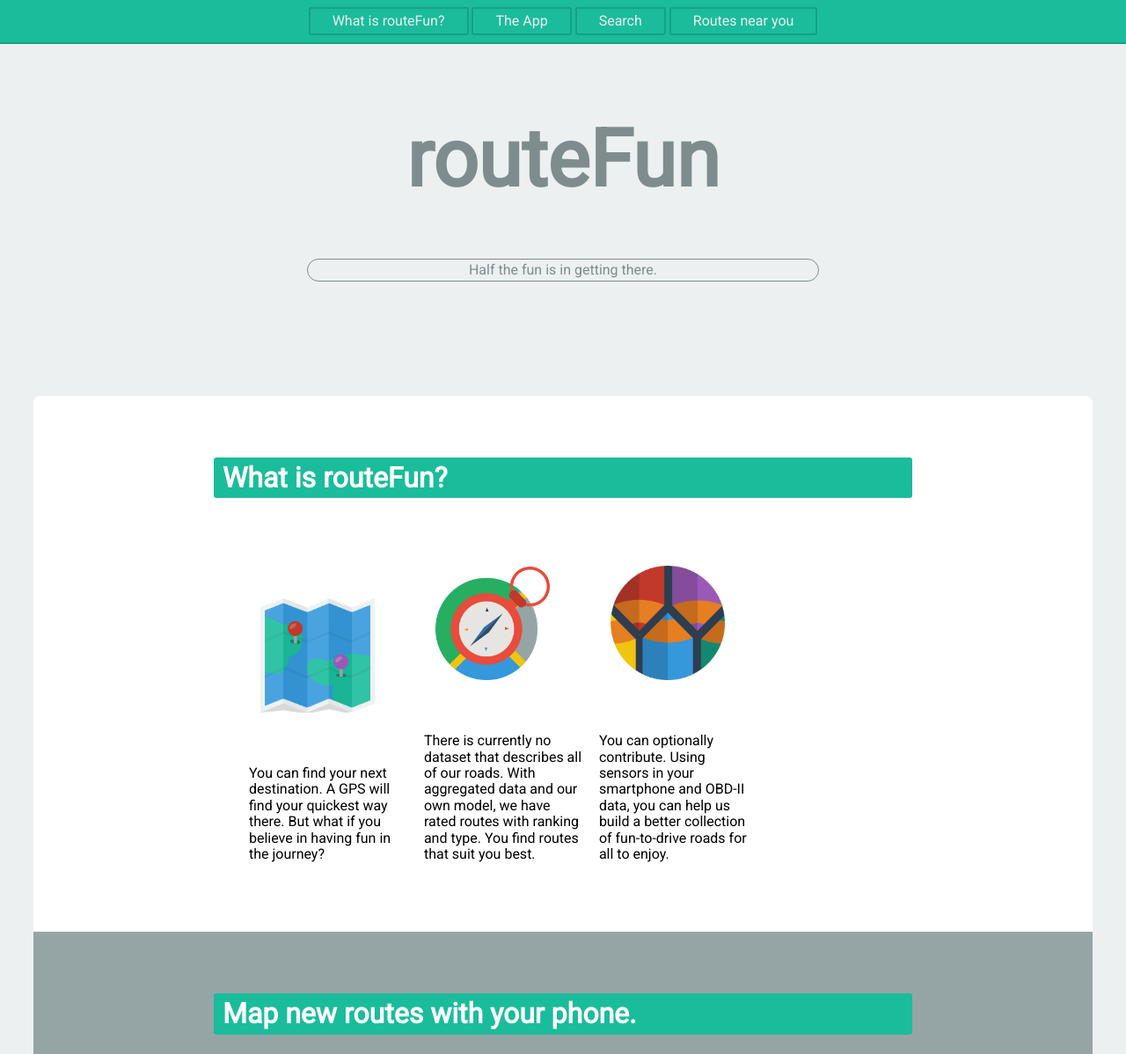
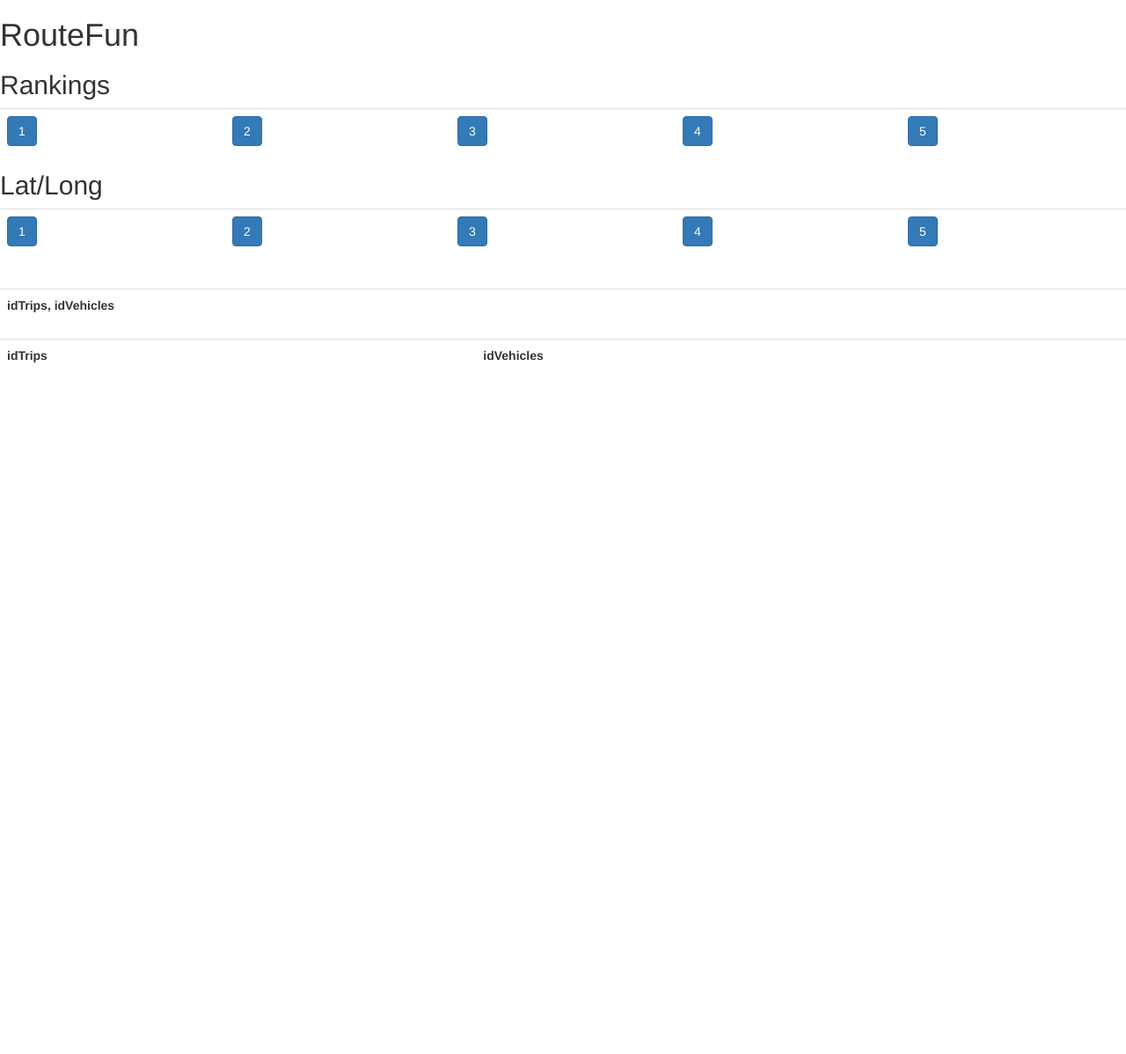
Before and after one commit to darkmatter08/routefun, a Django app: page / in a window 1280 px wide. Shown: the top 1198 px of the page at 88% size. After the commit the page ends 412 px from the top, so only its background shows below. Run offline with Django 3.2, Linux system fonts and the light colour scheme; data that the repository does not hold is empty; some libraries are stand-ins or nearby versions.

Commit message:
created new development webpage, server successfully passes results and gps to frontend. TODO: Frontend displays gps data on map.

```diff
--- /dev/null
+++ b/routefun/templates/alternate.html
@@ -0,0 +1,130 @@
+<!-- Alternative Homepage for testing-->
+<!DOCTYPE html>
+<html lang="en">
+	<head>
+		<script src="//ajax.aspnetcdn.com/ajax/jQuery/jquery-2.0.3.min.js"></script>
+		<link rel="stylesheet" href="//netdna.bootstrapcdn.com/bootstrap/3.0.2/css/bootstrap.min.css">
+		<script src="//netdna.bootstrapcdn.com/bootstrap/3.0.2/js/bootstrap.min.js"></script>
+		<style>	</style>
+		<script>
+		var gps;
+		$(document).ready(function(){
+			// define functions:
+
+			gps = function gps(myIdTrips, myIdVehicles) {
+				$.post('/api/allgps',
+					{idTrips: myIdTrips, idVehicles: myIdVehicles},
+					// Update Table
+					function(data, status) {
+						alert("myIdTrips: " + myIdTrips + " myIdVehicles: " + myIdVehicles);
+						alert(data);
+					}
+				);
+			};
+
+			function getResults(myRanking) {
+				$.post('/api/searchresults',
+					{ranking: myRanking},
+					// Update Table
+					function(data, status) {
+						//alert(data);
+						for (var index in data){
+							//alert(tuple);
+							var trip = data[index].idTrips;
+							var vehicle = data[index].idVehicles;
+							var trip_vehicle = trip + ', ' + vehicle;
+							$('#results').append('<tr><td><button type=\'button\' class="btn btn-primary gpsButton" onclick=\'$(document).ready(function(){gps(' + trip_vehicle + ')});\'>' + trip_vehicle + '</button></td></tr>');
+							$('#resultsOne').append('<tr><td class="idTrip">' + trip + '</td><td class="idVehicle">' + vehicle + '</td></tr>');
+						}
+						$("#resultsOne td").click(function(){
+							var idTrip = $(this).parent().children(".idTrip").text();
+							var idVehicle = $(this).parent().children(".idVehicle").text();
+							alert("idTrip: " + idTrip + " idVehicle: " + idVehicle);
+							gps(idTrip, idVehicle);
+						});
+					}
+				);
+			};
+
+			$("#one").click(function(){
+				getResults(1);
+			});
+			$("#two").click(function(){
+				getResults(2);
+			});
+			$("#three").click(function(){
+				getResults(3);
+			});
+			$("#four").click(function(){
+				getResults(4);
+			});
+			$("#five").click(function(){
+				getResults(5);
+			});
+
+			$("#one_gps").click(function(){
+				gps(1,1);
+			});
+			$("#two_gps").click(function(){
+				gps(2,2);
+			});
+			$("#three_gps").click(function(){
+				gps(2,4);
+			});
+			$("#four_gps").click(function(){
+				gps(5,2);
+			});
+			$("#five_gps").click(function(){
+				gps(4,1);
+			});
+			$(".gpsButton").click(function(){
+				gps()
+			});
+			$("#resultsOne td").click(function(){
+				var idTrip = $(this).parent().children("idTrip").text();
+				var idVehicle = $(this).parent().children("idVehicle").text();
+				gps(idTrip, idVehicle);
+			});
+			//alert(gps);
+		});
+		</script>
+	</head>
+	<body>
+		<h1>RouteFun</h1>
+		<h2>Rankings</h2>
+		<table class='table'>
+			<tr>
+				<td><button type='button' class="btn btn-primary" id='one'>1</button></td>
+				<td><button type='button' class="btn btn-primary" id='two'>2</button></td>
+				<td><button type='button' class="btn btn-primary" id='three'>3</button></td>
+				<td><button type='button' class="btn btn-primary" id='four'>4</button></td>
+				<td><button type='button' class="btn btn-primary" id='five'>5</button></td>
+			</tr>
+		</table>
+		<h2>Lat/Long</h2>
+
+		<table class='table'>
+			<tr>
+				<td><button type='button' class="btn btn-primary" id='one_gps'>1</button></td>
+				<td><button type='button' class="btn btn-primary" id='two_gps'>2</button></td>
+				<td><button type='button' class="btn btn-primary" id='three_gps'>3</button></td>
+				<td><button type='button' class="btn btn-primary" id='four_gps'>4</button></td>
+				<td><button type='button' class="btn btn-primary" id='five_gps'>5</button></td>
+			</tr>
+		</table>
+
+		<br/>
+
+		<table class='table' id="results">
+			<tr>
+				<th>idTrips, idVehicles</th>
+			</tr>
+		</table>
+
+		<table class='table' id="resultsOne">
+			<tr>
+				<th>idTrips</th><th>idVehicles</th>
+			</tr>
+		</table>
+	</body>
+</html>
--- a/routefun/templates/index.html
+++ b/routefun/templates/index.html
@@ -91,7 +91,7 @@
     	$(document).ready(function(){
     		var forward = function() {
     			$.post("api/searchresults",
-    				{ranking:5},
+    				{ranking:4},
     				function(data, status){
     					for (var i = 0; i < data.results.length; i++) {
 							document.getElementById("routetype").innerHTML=data.results[i].type
@@ -189,7 +189,7 @@
 						    <input type="radio" name="funFactor" value="four"><label for="four">Better</label>
 						    <input type="radio" name="funFactor" value="five"><label for="five">Enthusiast</label>
 
-						    <input class="submit" value="Let's go" id="letsgo">
+						    <button class="submit" id="letsgo">Let's Go!</button>
 					</fieldset>
 				</form>
 				<p>Route: <span id="routetype"></span> Number: <span id="routenumber"></span> <br/>
--- a/routefun/views.py
+++ b/routefun/views.py
@@ -10,8 +10,8 @@ authors = {'author1' : 'Shawn', 'author2' : 'Andrew'}
 
 # Homepage
 def home(request):
-	t = get_template('index.html')
-	html = t.render(Context(authors))
+	t = get_template('alternate.html')
+	html = t.render(Context({}))#Context(authors))
 	return HttpResponse(html)
 
 @csrf_exempt
@@ -23,8 +23,9 @@ def searchResults(request):
 		ranking = request.POST['ranking']
 	else:
 		ranking = 4
-	ranking = 4
+	# ranking = 4
 	response_data = getTripsByRanking(ranking)
+	print "search results"
 	print response_data
 	return HttpResponse(json.dumps(response_data), content_type="application/json")
 
@@ -48,5 +49,5 @@ def getAllGPSCoords(request):
 		idVehicles = 2
 
 	response_data = getAllGPSCoordsByTrip(idTrips, idVehicles)
-	print response_data
+	# print response_data
 	return HttpResponse(json.dumps(response_data), content_type="application/json")
```
Also changed, not shown: 2 other files.
